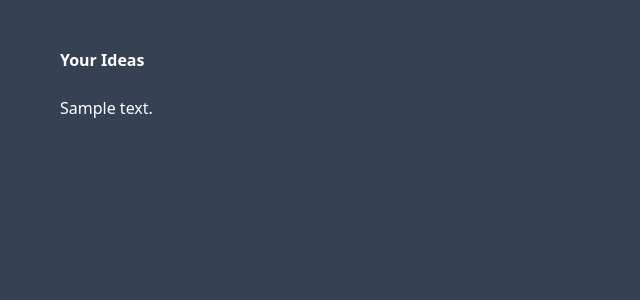
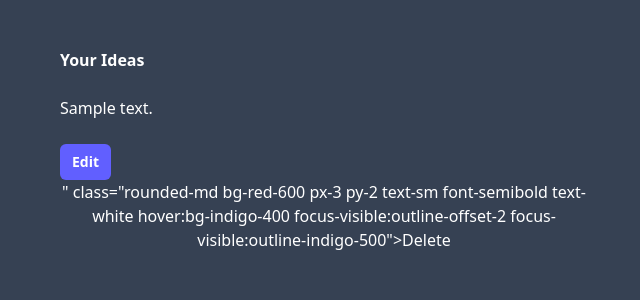
Before and after one commit to AlvioFg/laracast-idea, a Laravel app: page /ideas/1 in a window 1280 px wide. Shown: the top 300 px of the page, without its empty margins (316-956 px from the left). Run offline with Laravel 12, Linux system fonts and the light colour scheme; tables that the repository leaves empty hold one stand-in row (values such as "Sample post"); parts of the project's set-up code (start-up, migrations or seed data) failed here and were passed over.

Commit message:
nambah destroy

```diff
--- a/resources/views/ideas/show.blade.php
+++ b/resources/views/ideas/show.blade.php
@@ -4,5 +4,10 @@
             <h2 class="font-bold">Your Ideas</h2>
 
             <div class="mt-6"> {{ $idea->description }}</div>
+
+            <div class="mt-6 items-center justify-end gap-x-6">
+                <button type="submit" class="rounded-md bg-indigo-500 px-3 py-2 text-sm font-semibold text-white hover:bg-indigo-400 focus-visible:outline-offset-2 focus-visible:outline-indigo-500"><a href="{{$idea->id}}/edit">Edit</a></button>
+                <button type="@method('delete')" class="rounded-md bg-red-600 px-3 py-2 text-sm font-semibold text-white hover:bg-indigo-400 focus-visible:outline-offset-2 focus-visible:outline-indigo-500"><a href="{{$idea->delete()}}/edit">Delete</a></button>
+            </div>
         </div>
 </x-layout>
```
